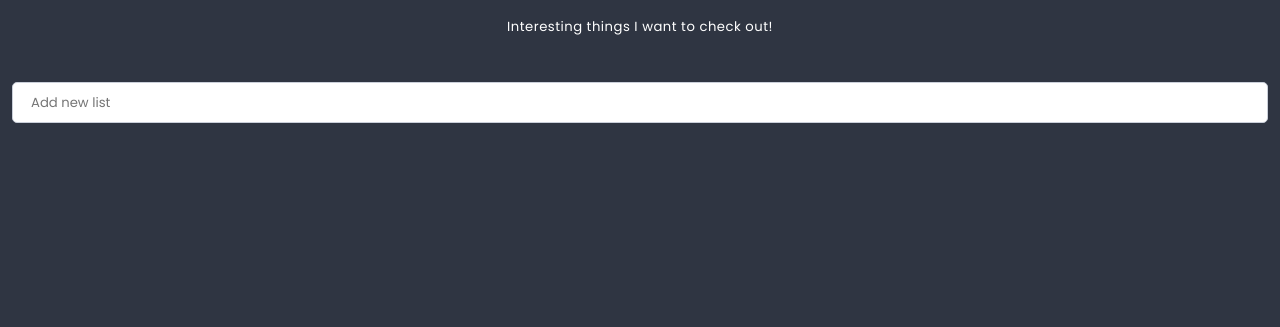
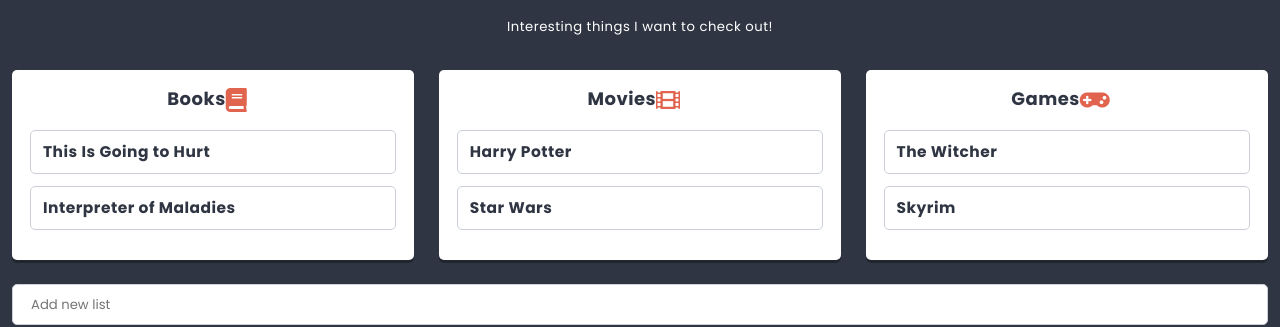
Before and after one commit to perspicere-dev/React_new, a React app: page / in a window 1280 px wide. Shown: the part 362-689 px from the top of the page. Built offline with nearby package versions, Linux system fonts and the light colour scheme.

Commit message:
finish refactoring columns

```diff
--- a/src/components/App/App.js
+++ b/src/components/App/App.js
@@ -1,5 +1,5 @@
 import React from 'react';
-import List from '../List/List';
+import List from '../List/ListContainer';
 import styles from './App.scss';
 import {listData, settings} from '../../data/dataStore';
 import Creator from '../Creator/Creator';
--- a/src/components/Card/Card.js
+++ b/src/components/Card/Card.js
@@ -9,11 +9,12 @@
     title: PropTypes.node.isRequired,
   }
 
+  render() {
+    const {title} = this.props;
 
-  render() {
     return (
       <div className={styles.component}>
-        <h3 >{this.props.title}</h3>
+        <h3 >{title}</h3>
       </div>
     );
   }
--- a/src/components/Column/Column.js
+++ b/src/components/Column/Column.js
@@ -1,7 +1,7 @@
 import React from 'react';
 import styles from './Column.scss';
 import PropTypes from 'prop-types';
-// import Card from '../Card/Card';
+import Card from '../Card/Card';
 // import Creator from '../Creator/Creator';
 // import {settings} from '../../data/dataStore';
 import Icon from '../Icon/Icon';
@@ -15,7 +15,7 @@
   }
 
   render() {
-    const {title, icon} = this.props;
+    const {title, icon, cards} = this.props;
 
     return (
       <section className={styles.component}>
@@ -24,12 +24,12 @@
             <Icon name={icon} />
           </span>
         </h3>
-        {/* <div>
-          {this.state.cards.map(({key, ...cardProps}) => (
-            <Card key={key} {...cardProps} />
+        <div>
+          {cards.map(cardsData => (
+            <Card key={cardsData.id} {...cardsData} />
           ))}
         </div>
-        <div className={styles.creator}>
+        {/* <div className={styles.creator}>
           <Creator text={settings.cardCreatorText} action={title => this.addCard(title)} cancelConfirmation={true}/>
         </div> */}
       </section>
--- /dev/null
+++ b/src/components/Column/ColumnContainer.js
@@ -0,0 +1,9 @@
+import {connect} from 'react-redux';
+import Column from './Column';
+
+const mapStateToProps = (state, props) => ({
+  cards: getCardsForList(state, props.id),
+});
+
+export const getCardsForList = ({cards}, columnId) => cards.filter(card => card.columnId == columnId);
+export default connect(mapStateToProps)(Column);
--- a/src/components/List/List.js
+++ b/src/components/List/List.js
@@ -2,7 +2,7 @@
 import styles from './List.scss';
 import Hero from '../Hero/Hero';
 import PropTypes from 'prop-types';
-// import Column from '../Column/Column';
+import Column from '../Column/ColumnContainer';
 import {settings} from '../../data/dataStore';
 import ReactHtmlParser from 'react-html-parser';
 // import Creator from '../Creator/Creator';
@@ -21,7 +21,7 @@
   }
 
   render() {
-    const {title, image, description} = this.props;
+    const {title, image, description, columns} = this.props;
 
     return (
       <section className={styles.component}>
@@ -29,11 +29,11 @@
         <div className={styles.description}>
           {ReactHtmlParser(description)}
         </div>
-        {/* <div className={styles.columns}>
-          {this.state.columns.map(({key, ...columnProps}) => (
-            <Column key={key} {...columnProps} />
+        <div className={styles.columns}>
+          {columns.map(columnData => (
+            <Column key={columnData.id} {...columnData} />
           ))}
-        </div> */}
+        </div>
         {/* <div className={styles.creator}>
           <Creator text={settings.columnCreatorText} action={title => this.addColumn(title)} cancelConfirmation={true}/>
         </div> */}
--- /dev/null
+++ b/src/components/List/ListContainer.js
@@ -0,0 +1,9 @@
+import {connect} from 'react-redux';
+import List from './List';
+
+const mapStateToProps = (state, props) => ({
+  columns: getColumnsForList(state, props.id),
+});
+
+export const getColumnsForList = ({columns}, listId) => columns.filter(column => column.listId == listId);
+export default connect(mapStateToProps)(List);
```
